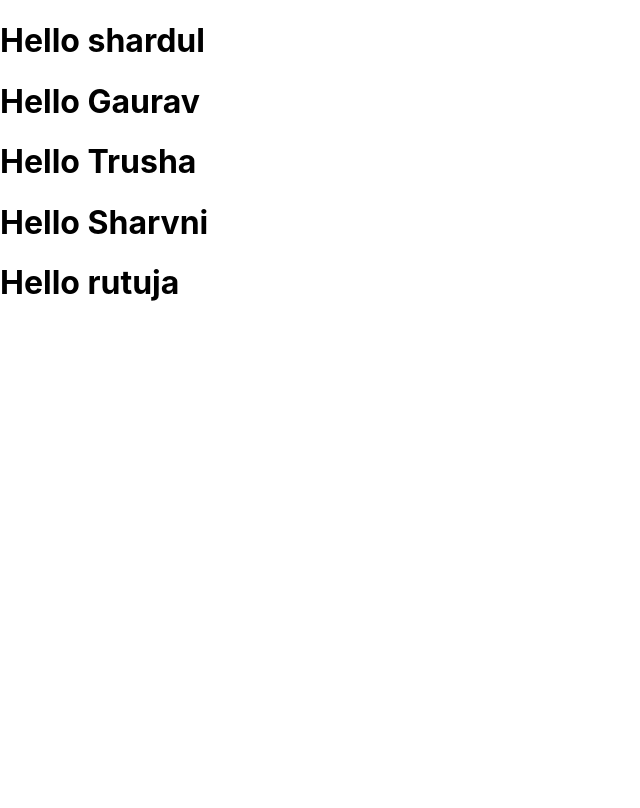
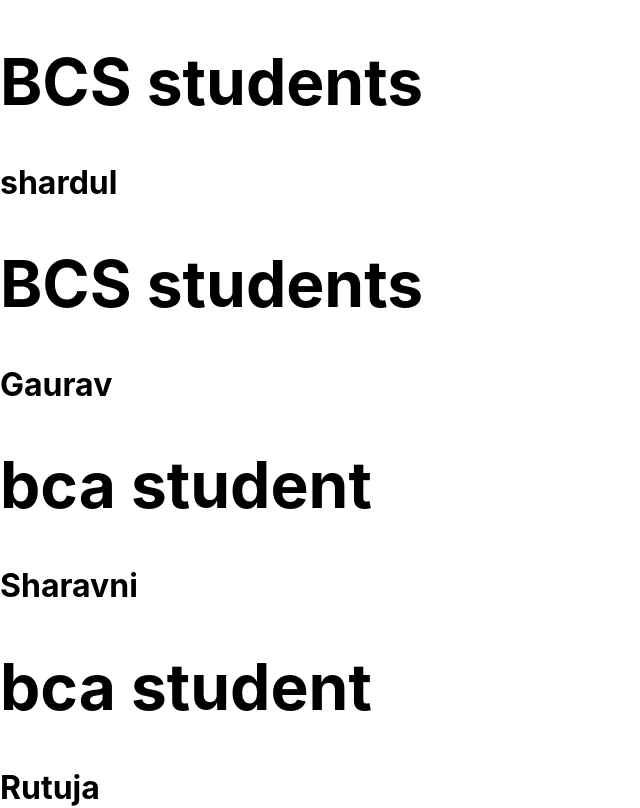
Before and after one commit to ShardulPawar05/third-project, a React (Create React App) app: page / in a window 1280 px wide. Shown: the top 808 px of the page, without its empty margins (0-640 px from the left). Built offline with nearby package versions, Linux system fonts and the light colour scheme.

Commit message:
shorting of bcs and bca student in two files

```diff
--- a/src/App.js
+++ b/src/App.js
@@ -1,21 +1,36 @@
 import logo from './logo.svg';
 import './App.css';
 import { useState } from 'react';
-import Greeting from './Greeting';
+import BCS from './BCS';
+import BCA from'./BCA';
 
 function App() {
 
+ let student=[
+  {name:"shardul",Dep:"BCS"},
+  {name:"Gaurav",Dep:"BCS"},
+  {name:"Sharavni",Dep:"BCA"},
+  {name:"Rutuja",Dep:"BCA"},
+  {name:"Trusha",Dep:"BCS"},
+  {name:"Ayush",Dep:"BCS"},
+ ]
 
-let student=["shardul","Gaurav","Trusha","Sharvni","rutuja"]
+
+
+
   return (
     <div>
 
-      <Greeting username={student}/>
+     {student.map((singleElement)=>{
+
+      return (singleElement.Dep==="BCS" ?<h1> <BCS table={singleElement.name}/></h1>: <h1> <BCA name={singleElement.name} /></h1>)
+     })}
+
 
    </div>
 
 
   );
+
 }
-
 export default App;
--- /dev/null
+++ b/src/BCA.js
@@ -0,0 +1,22 @@
+function BCA(props){
+
+
+
+
+return(
+
+
+<div>
+    <h1>bca student</h1>
+    {props.name}
+
+
+</div>
+
+
+
+
+);
+}
+
+export default BCA ;
--- /dev/null
+++ b/src/BCS.js
@@ -0,0 +1,18 @@
+import React from "react";
+
+function BCS(props){
+
+
+return(
+    <div >
+
+
+      <h1>BCS students</h1>
+       <div> {props.table}</div>
+
+
+
+</div>
+);
+}
+export default BCS;
--- a/src/Greeting.js
+++ /dev/null
@@ -1,20 +0,0 @@
-import React from "react";
-
-function Greeting(props){
-
-
-
-return(
-    <div>
-        {props.username.map((singleElemnt)=>{
-
-
-            return <h1>Hello  {singleElemnt} </h1>
-        })}
-
-
-
-</div>
-);
-}
-export default Greeting;
```
